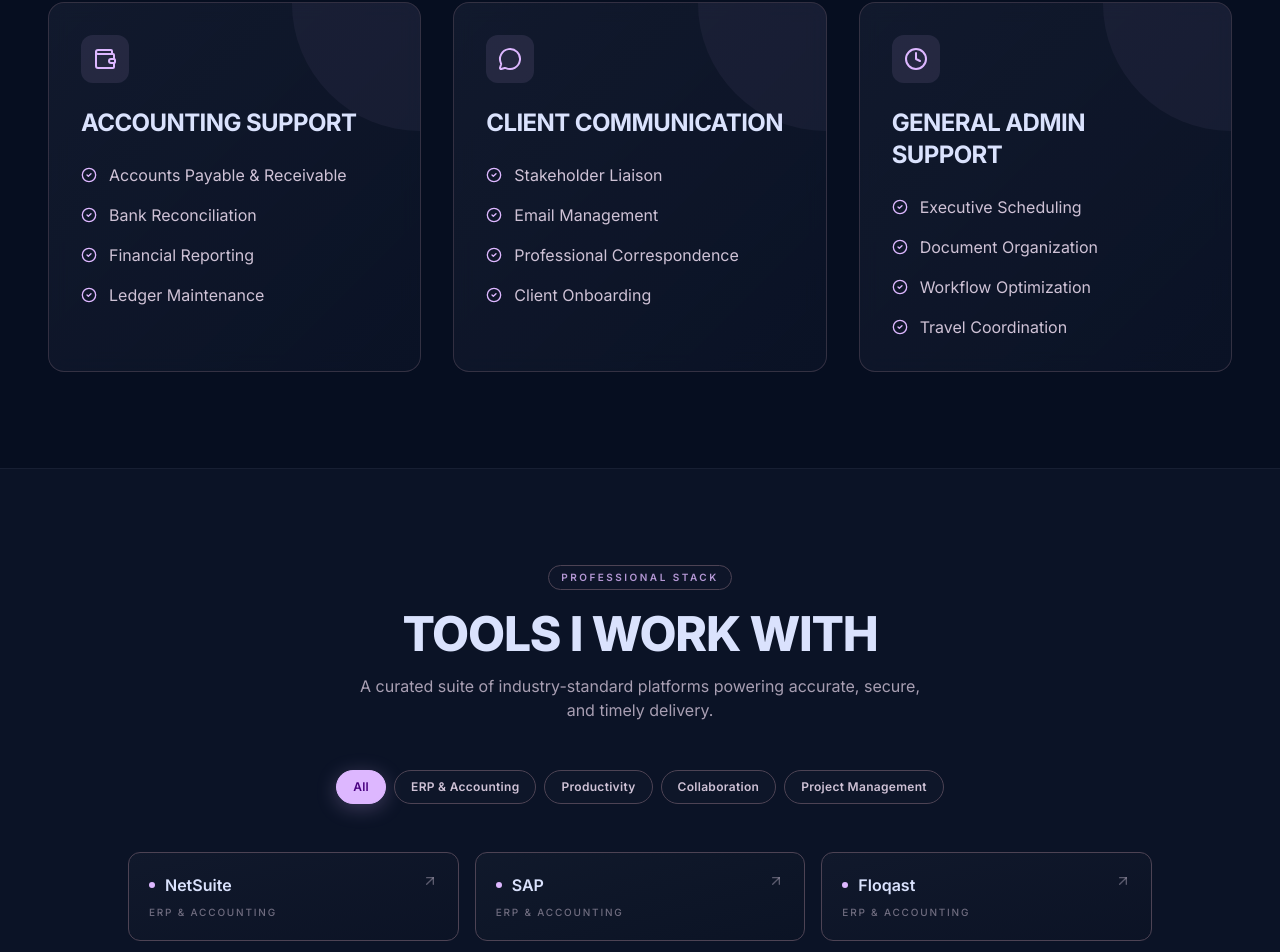
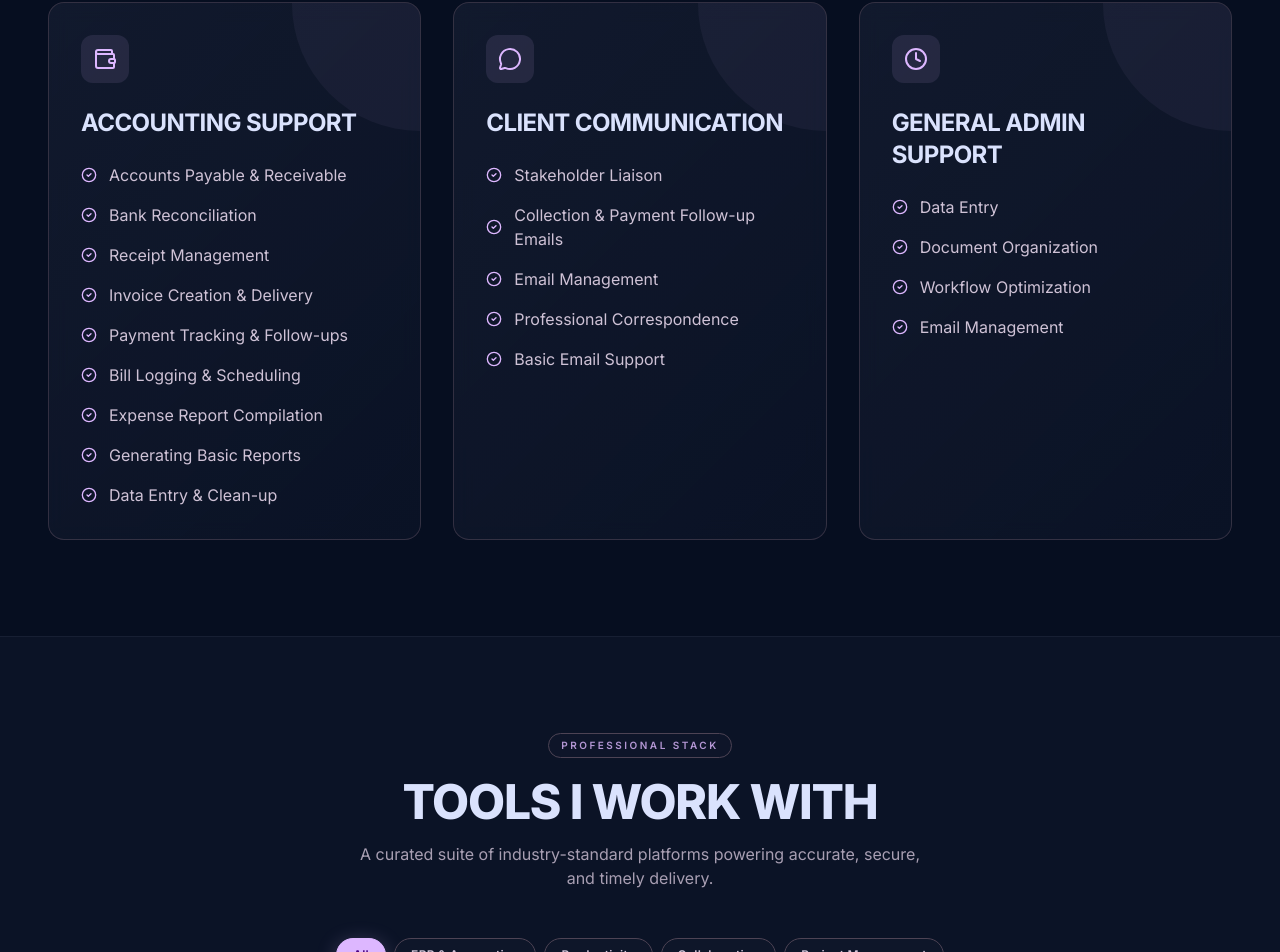
Before and after one commit to paulinelucena/Pauline-Portfolio, a React (Vite) app: page / in a window 1280 px wide. Shown: the part 1974-2926 px from the top of the page. Built offline with nearby package versions, Linux system fonts and the light colour scheme.

Commit message:
Update Competencies.tsx

```diff
--- a/src/components/Competencies.tsx
+++ b/src/components/Competencies.tsx
@@ -10,8 +10,13 @@ const competenciesData: Competency[] = [
     items: [
       'Accounts Payable & Receivable',
       'Bank Reconciliation',
-      'Financial Reporting',
-      'Ledger Maintenance',
+      'Receipt Management',
+      'Invoice Creation & Delivery',
+      'Payment Tracking & Follow-ups',
+      'Bill Logging & Scheduling',
+      'Expense Report Compilation',
+      'Generating Basic Reports',
+      'Data Entry & Clean-up',
     ],
   },
   {
@@ -20,9 +25,10 @@ const competenciesData: Competency[] = [
     iconName: 'communication',
     items: [
       'Stakeholder Liaison',
+      'Collection & Payment Follow-up Emails',
       'Email Management',
       'Professional Correspondence',
-      'Client Onboarding',
+      'Basic Email Support',
     ],
   },
   {
@@ -30,10 +36,10 @@ const competenciesData: Competency[] = [
     title: 'General Admin Support',
     iconName: 'admin',
     items: [
-      'Executive Scheduling',
+      'Data Entry',
       'Document Organization',
       'Workflow Optimization',
-      'Travel Coordination',
+      'Email Management'
     ],
   },
 ];
```
